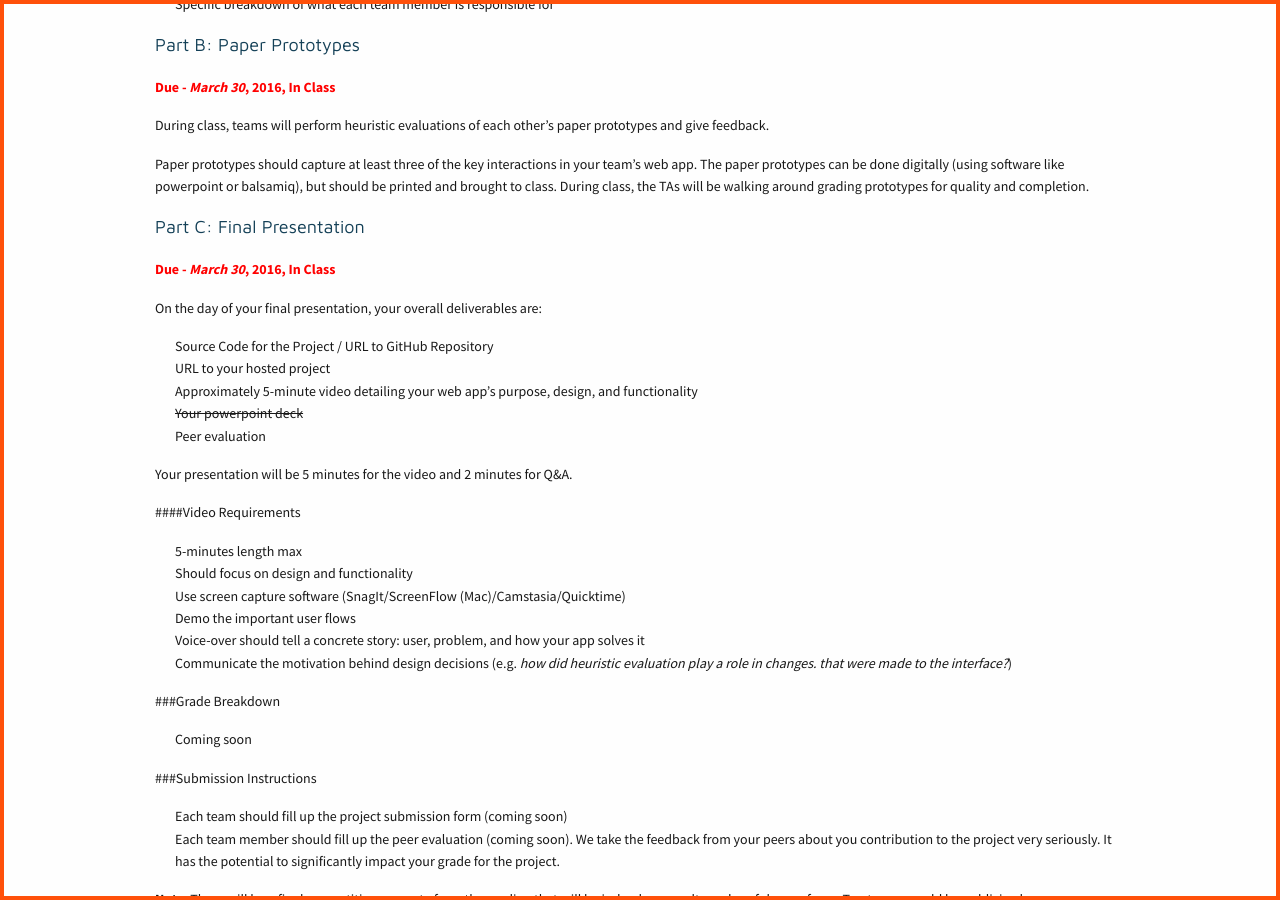
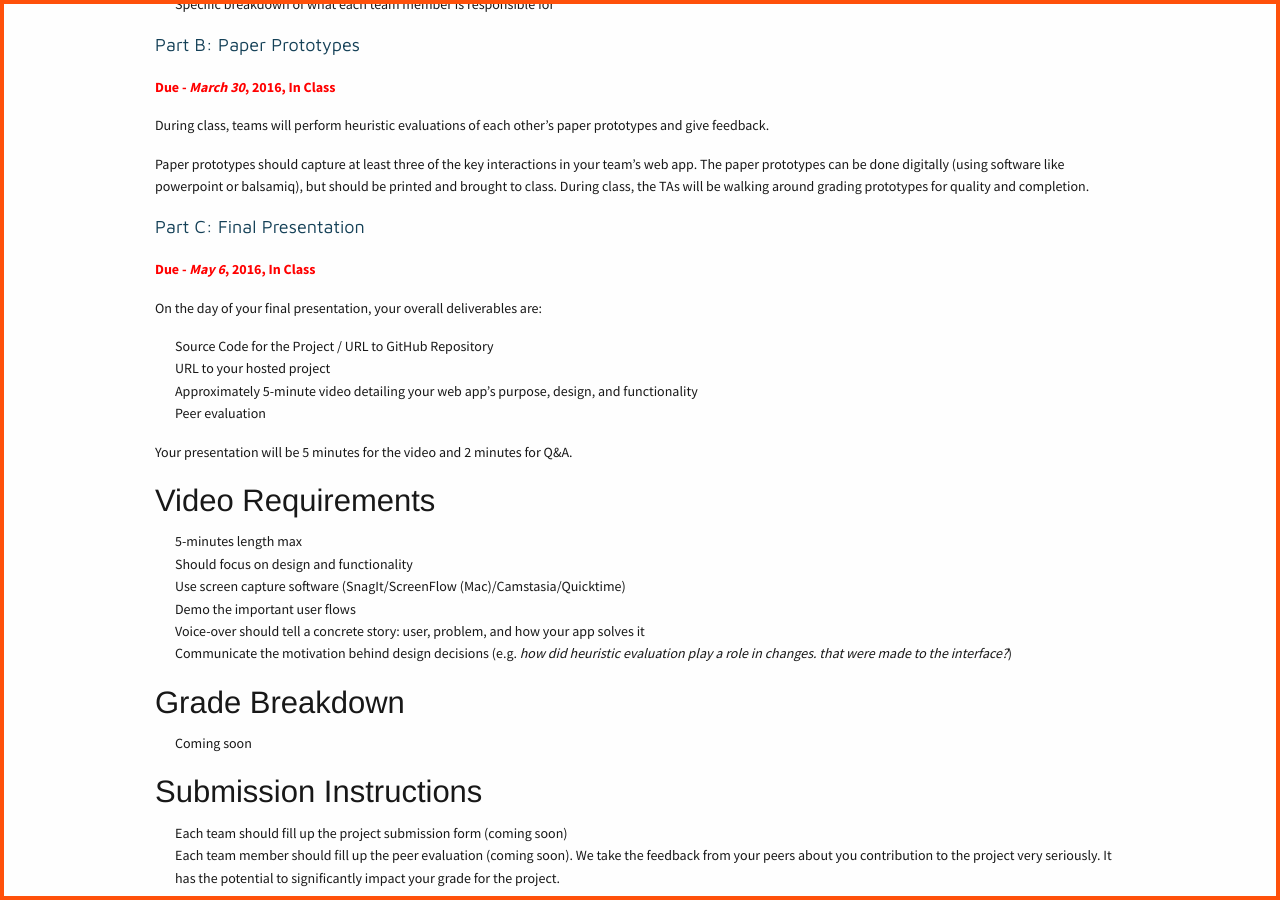
Before and after one commit to biplabdeka/fa2016, a Jekyll site: the page built from _posts/2016-2-15-Final.md, in a window 1280 px wide and 900 px high, scrolled down 799 px. Built offline with Jekyll 4.4.1, drawn with Linux system fonts in a browser that asks for light colours; nearby versions of some CDN libraries.

Commit message:
added final project details

```diff
--- a/_posts/2016-2-15-Final.md
+++ b/_posts/2016-2-15-Final.md
@@ -39,19 +39,19 @@ Paper prototypes should capture at least three of the key interactions in your t
 
 <span class="section-heading">Part C: Final Presentation</span>
 
-<span style="color: red">**Due - *March 30*, 2016, In Class**</span>
+<span style="color: red">**Due - *May 6*, 2016, In Class**</span>
 
 On the day of your final presentation, your overall deliverables are:
 
 + Source Code for the Project / URL to GitHub Repository
 + URL to your hosted project
 + Approximately 5-minute video detailing your web app's purpose, design, and functionality
-+ ~~Your powerpoint deck~~
 + Peer evaluation
 
 Your presentation will be 5 minutes for the video and 2 minutes for Q&amp;A.
 
-####Video Requirements
+<h3>Video Requirements</h3>
+
 + 5-minutes length max
 + Should focus on design and functionality
 + Use screen capture software (SnagIt/ScreenFlow (Mac)/Camstasia/Quicktime)
@@ -59,10 +59,12 @@ Your presentation will be 5 minutes for the video and 2 minutes for Q&amp;A.
 + Voice-over should tell a concrete story: user, problem, and how your app solves it
 + Communicate the motivation behind design decisions (e.g. _how did heuristic evaluation play a role in changes. that were made to the interface?_)
 
-###Grade Breakdown
+<h3>Grade Breakdown</h3>
+
 + Coming soon
 
-###Submission Instructions
+<h3>Submission Instructions</h3>
+
 + Each team should fill up the project submission form (coming soon)
 + Each team member should fill up the  peer evaluation (coming soon). We take the feedback from your peers about you contribution to the project very seriously. It has the potential to significantly impact your grade for the project.
 
```
